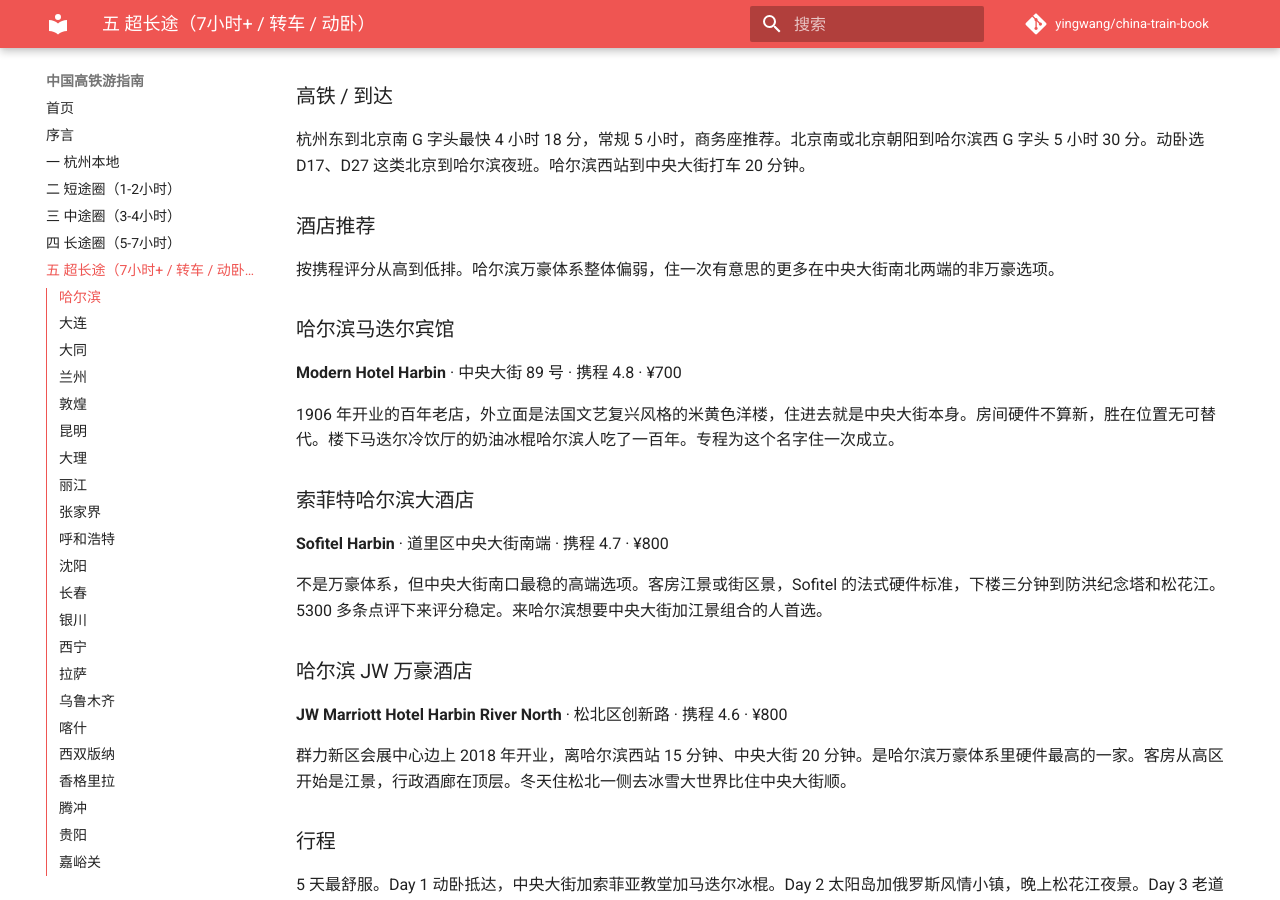
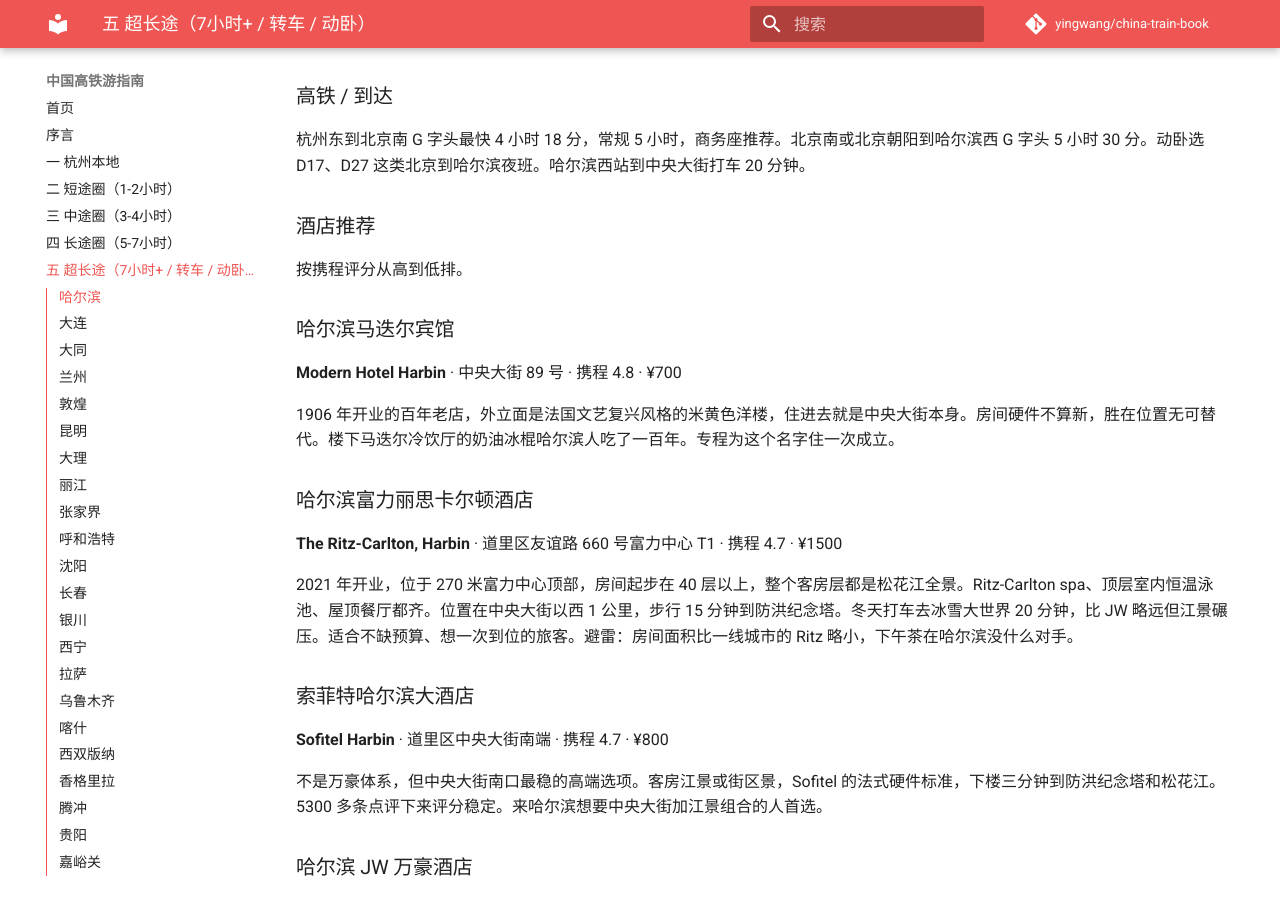
Before and after one commit to yingwang/china-train-book, an MkDocs documentation site: the page built from docs/chapters/05-extra-long.md, in a window 1280 px wide and 900 px high, scrolled down 586 px. Built offline with MkDocs 1.6.1 and Material for MkDocs 9.7.7, drawn with Linux system fonts in a browser that asks for light colours; comment, search, counter and statistics services are not loaded.

Commit message:
Add 哈尔滨富力丽思卡尔顿 to Harbin hotel list
The 2021-opened Ritz-Carlton Harbin (Songhua River views, top of R&F Center)
was missing from the Harbin lineup. Inserted at Ctrip 4.7 between Sofitel
and JW Marriott.

Co-Authored-By: Claude Opus 4.7 (1M context) <noreply@anthropic.com>

```diff
--- a/docs/chapters/05-extra-long.md
+++ b/docs/chapters/05-extra-long.md
@@ -16,12 +16,17 @@
 
 ### 酒店推荐
 
-按携程评分从高到低排。哈尔滨万豪体系整体偏弱，住一次有意思的更多在中央大街南北两端的非万豪选项。
+按携程评分从高到低排。
 
 ### 哈尔滨马迭尔宾馆
 **Modern Hotel Harbin** · 中央大街 89 号 · 携程 4.8 · ¥700
 
 1906 年开业的百年老店，外立面是法国文艺复兴风格的米黄色洋楼，住进去就是中央大街本身。房间硬件不算新，胜在位置无可替代。楼下马迭尔冷饮厅的奶油冰棍哈尔滨人吃了一百年。专程为这个名字住一次成立。
+
+### 哈尔滨富力丽思卡尔顿酒店
+**The Ritz-Carlton, Harbin** · 道里区友谊路 660 号富力中心 T1 · 携程 4.7 · ¥1500
+
+2021 年开业，位于 270 米富力中心顶部，房间起步在 40 层以上，整个客房层都是松花江全景。Ritz-Carlton spa、顶层室内恒温泳池、屋顶餐厅都齐。位置在中央大街以西 1 公里，步行 15 分钟到防洪纪念塔。冬天打车去冰雪大世界 20 分钟，比 JW 略远但江景碾压。适合不缺预算、想一次到位的旅客。避雷：房间面积比一线城市的 Ritz 略小，下午茶在哈尔滨没什么对手。
 
 ### 索菲特哈尔滨大酒店
 **Sofitel Harbin** · 道里区中央大街南端 · 携程 4.7 · ¥800
```
